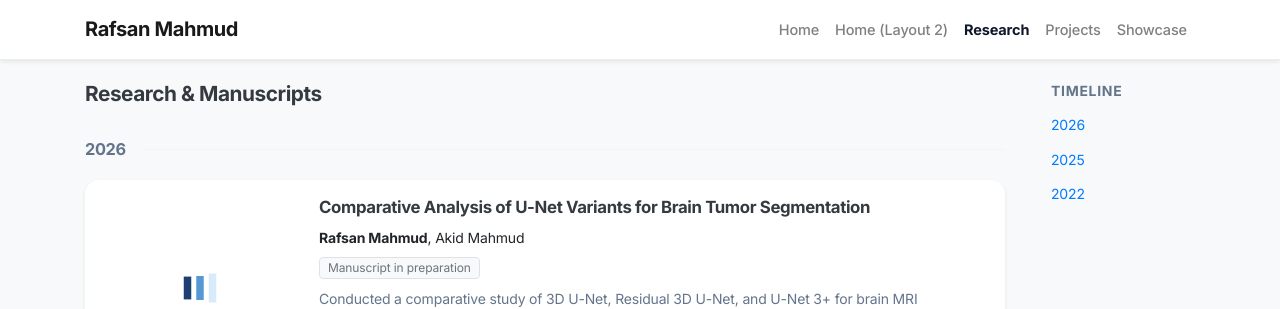
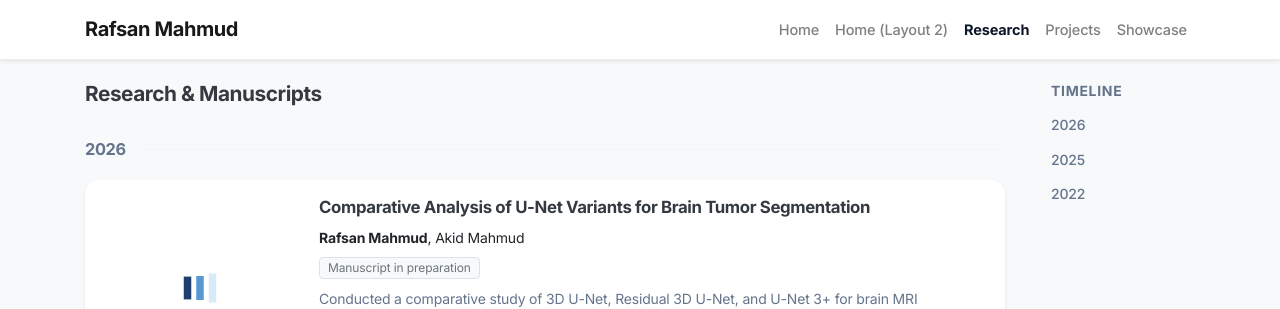
Before and after one commit to RAAFSAAN0/RAAFSAAN0.github.io, a Jekyll site: the page built from publications.html, in a window 1280 px wide and 1126 px high. Shown: the top 309 px of the window. Built offline with Jekyll 4.4.1, drawn with Linux system fonts in a browser that asks for light colours; nearby versions of some CDN libraries; a style sheet for code colours, icons or effects is not loaded.

Commit message:
Add styles for navbar year links

```diff
--- a/assets/css/global.css
+++ b/assets/css/global.css
@@ -292,6 +292,23 @@
 }
 
 
+#navbar-year .nav-link {
+    color: #64748b;
+    font-weight: 500;
+    transition: all 0.15s ease-in-out;
+}
+
+#navbar-year .nav-link:hover {
+    color: #0f172a;
+    background-color: #f1f5f9;
+}
+
+#navbar-year .nav-link.active {
+    color: #0f172a !important;
+    background-color: #e2e8f0 !important;
+    font-weight: 600;
+}
+
 /* ============================================================
    PUBLICATIONS / MANUSCRIPTS
    ============================================================ */
```
